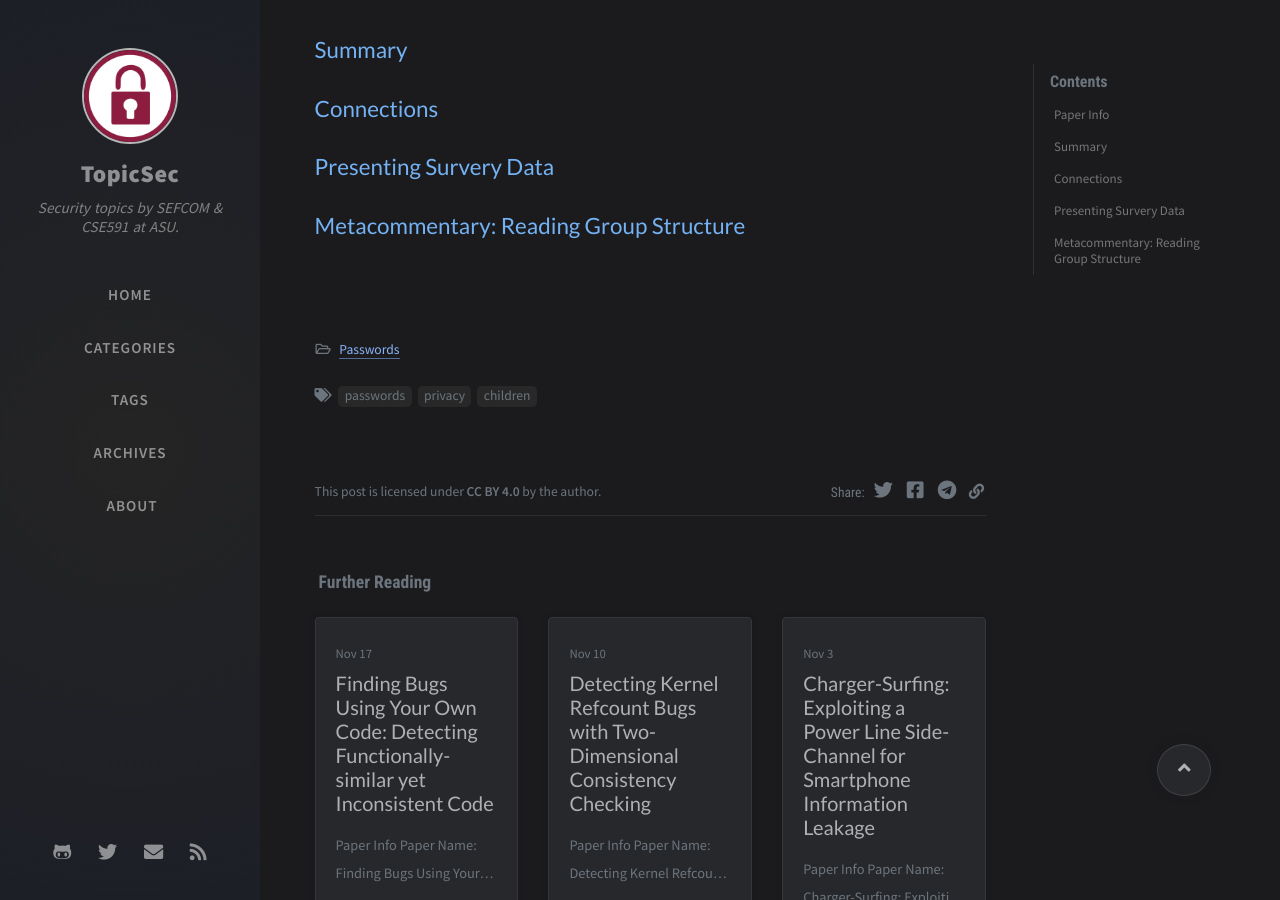
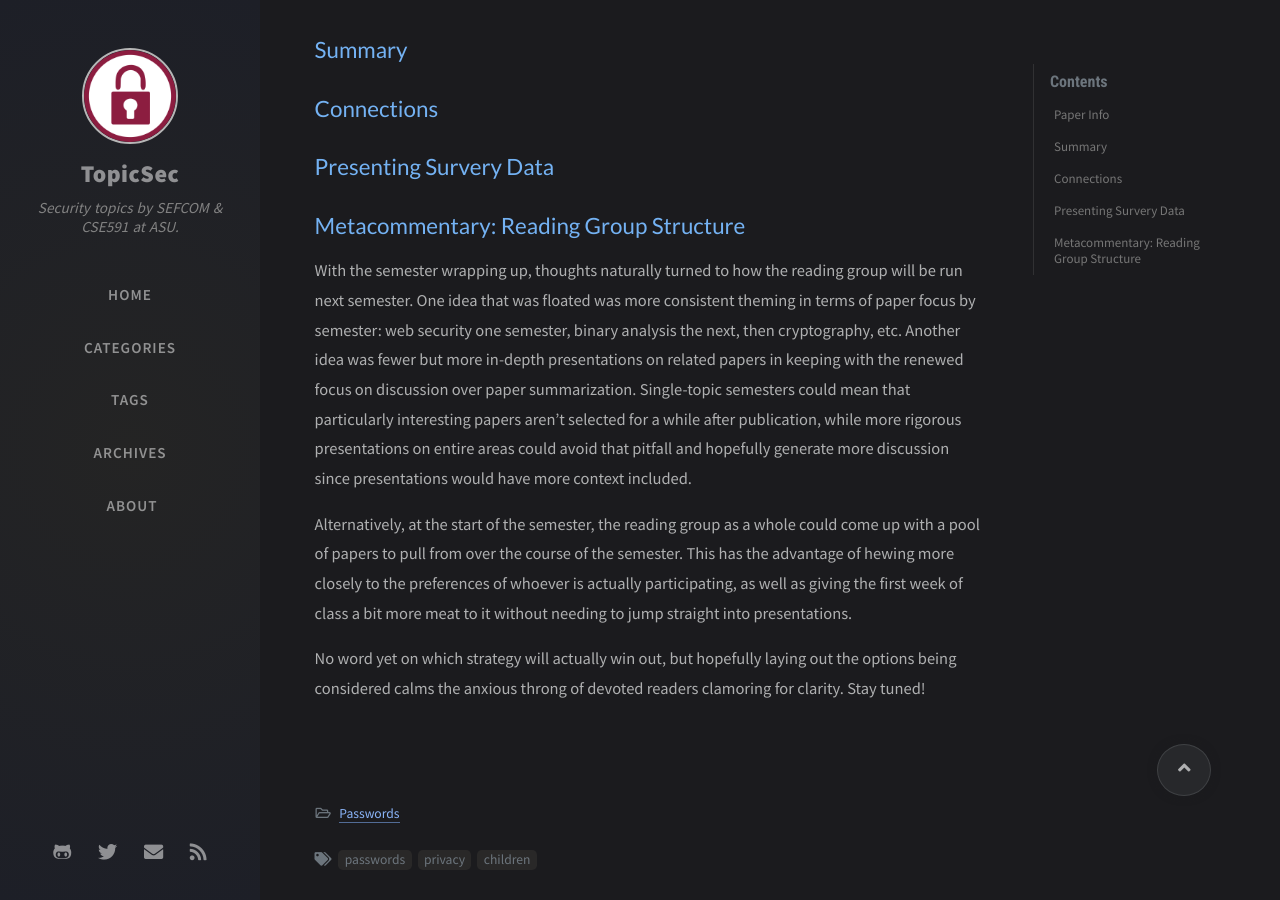
Before and after one commit to TopicSec/topicsec.github.io, a Jekyll site: the page built from _posts/2021-12-1-what-children-think-about-passwords.md, in a window 1280 px wide and 900 px high, scrolled down 497 px. Built offline with Jekyll 4.4.1, drawn with Linux system fonts in a browser that asks for light colours; nearby versions of some CDN libraries; comment, search, counter and statistics services are not loaded.

Commit message:
First draft of meta section.

```diff
--- a/_posts/2021-12-1-what-children-think-about-passwords.md
+++ b/_posts/2021-12-1-what-children-think-about-passwords.md
@@ -22,3 +22,14 @@ pin: true
 ## Presenting Survery Data
 
 ## Metacommentary: Reading Group Structure
+
+With the semester wrapping up, thoughts naturally turned to how the reading group will be run next semester.
+One idea that was floated was more consistent theming in terms of paper focus by semester: web security one semester, binary analysis the next, then cryptography, etc.
+Another idea was fewer but more in-depth presentations on related papers  in keeping with the renewed focus on discussion over paper summarization.
+Single-topic semesters could mean that particularly interesting papers aren't selected for a while after publication, while more rigorous presentations on entire areas could avoid that pitfall and hopefully generate more discussion since presentations would have more context included.
+
+Alternatively, at the start of the semester, the reading group as a whole could come up with a pool of papers to pull from over the course of the semester.
+This has the advantage of hewing more closely to the preferences of whoever is actually participating, as well as giving the first week of class a bit more meat to it without needing to jump straight into presentations.
+
+No word yet on which strategy will actually win out, but hopefully laying out the options being considered calms the anxious throng of devoted readers clamoring for clarity.
+Stay tuned!
```
